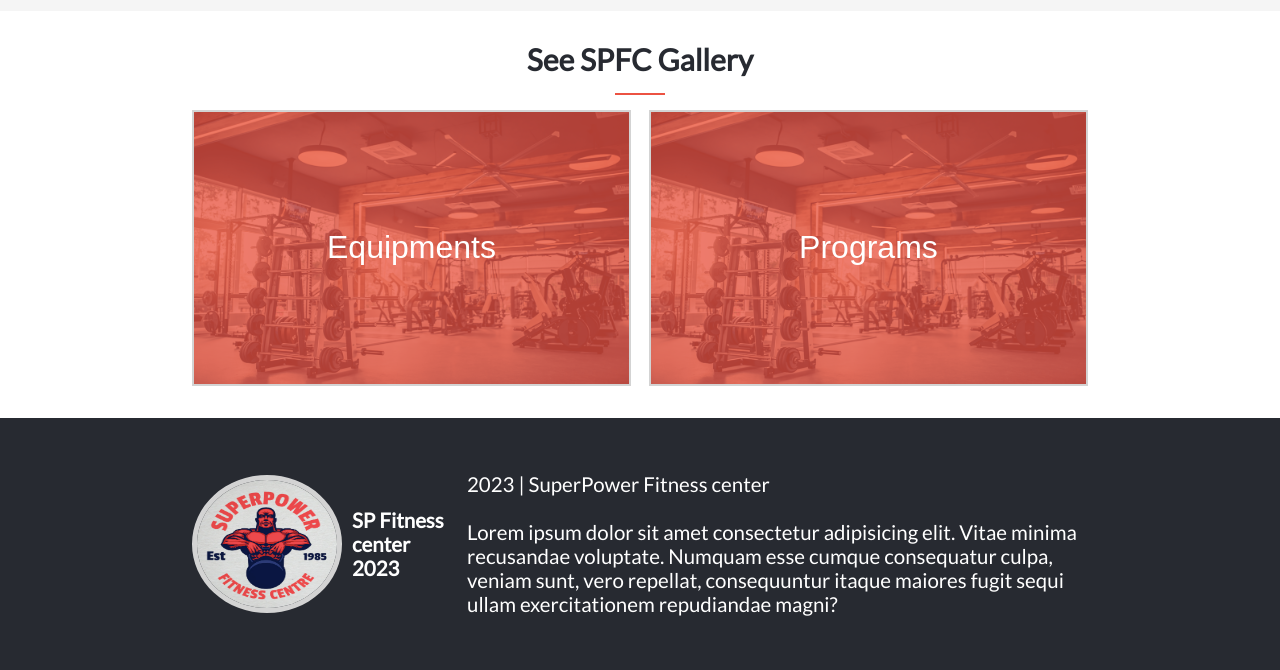
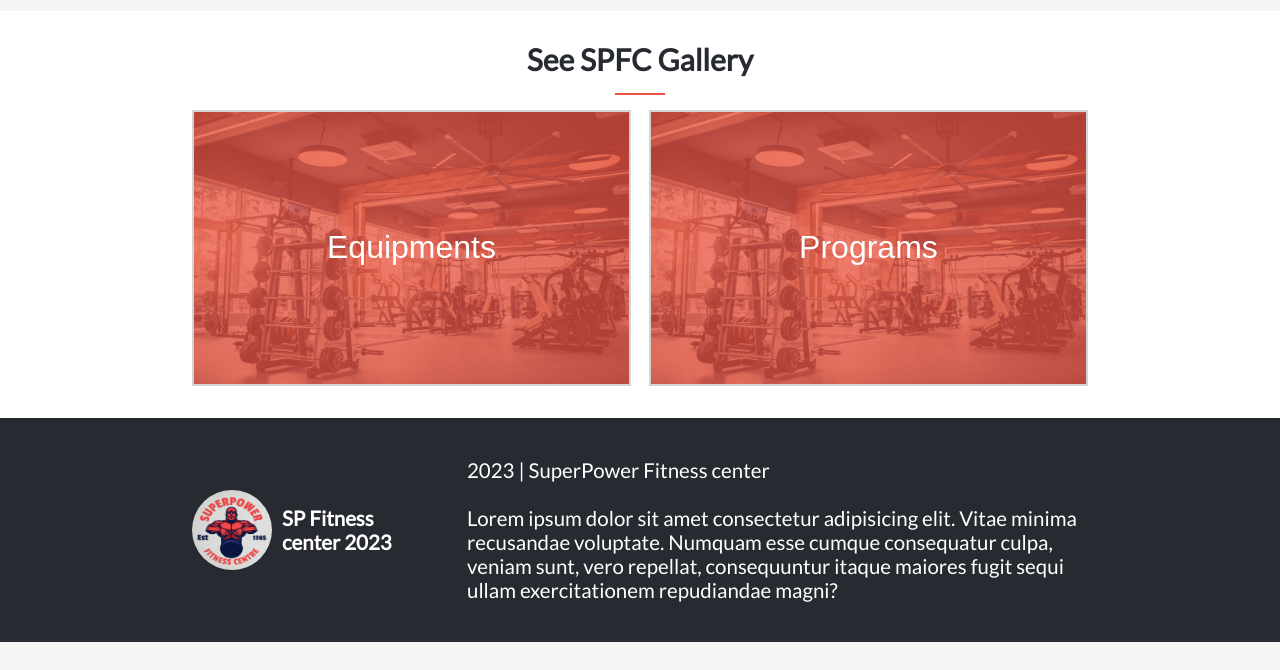
Before and after one commit to Chawki-Mbarki/Body-Building, a website: page about.html in a window 1280 px wide. Shown: the part 1210-1880 px from the top of the page. After the commit the page ends 1852 px from the top, so only its background shows below. Drawn offline with Linux system fonts and the light colour scheme.

Commit message:
Fix some issues

```diff
--- a/about.css
+++ b/about.css
@@ -83,8 +83,9 @@ h1 {
   margin-bottom: 40px;
 }
 
-.logo {
+.logo-wrapper .logo {
   border: #d3d3d3 solid 5px;
+  max-width: 100%;
   height: 80%;
   max-height: 340px;
 }
@@ -135,6 +136,8 @@ h1 {
   color: #fff;
 }
 
+
+
 @media screen and (min-width: 768px) {
   /* ============================ Headline Styles ===================================== */
 
--- a/style.css
+++ b/style.css
@@ -5,6 +5,7 @@
 @media screen and (max-width: 767px) {
   header,
   footer,
+  footer span,
   .join-btn,
   .desktop-link,
   #partners {
@@ -57,6 +58,12 @@ footer {
   justify-content: center;
 }
 
+footer .logo {
+  height: 80px;
+  width: 80px;
+  border-radius: 50%;
+}
+
 footer a {
   display: flex;
   align-items: center;
@@ -70,12 +77,6 @@ footer p {
   text-align: center;
   color: black;
   align-self: center;
-}
-
-footer img {
-  height: 90px;
-  width: 90px;
-  border-radius: 50%;
 }
 
 /* ============================ Navigation Styles ===================================== */
@@ -322,7 +323,7 @@ h1 {
 .trainer-card {
   position: relative;
   font-family: "Lato", sans-serif;
-  margin: 5% 2.5%;
+  margin: 0;
 }
 
 .trainer-deco {
@@ -671,6 +672,7 @@ h1 {
     align-items: center;
     display: grid;
     grid-template-columns: 1fr 1fr;
+    gap: 20px;
     padding-bottom: 60px;
   }
 
```
